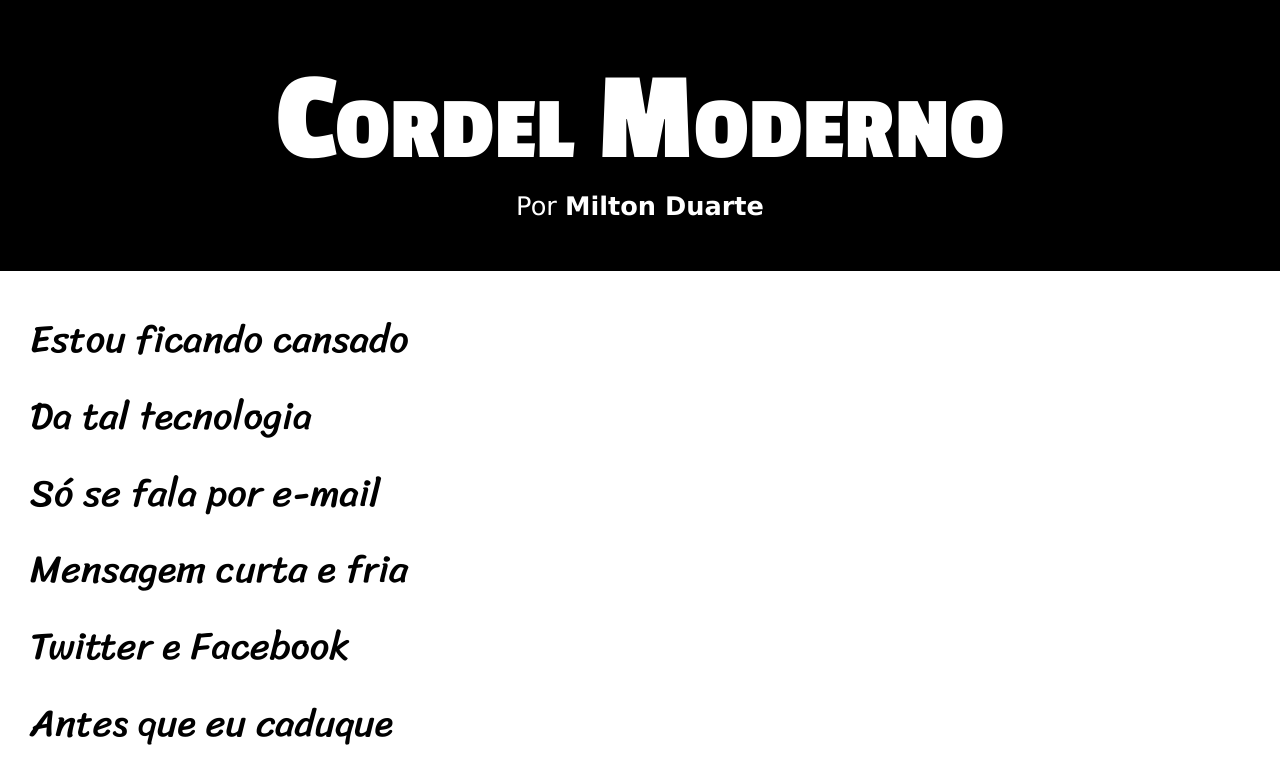
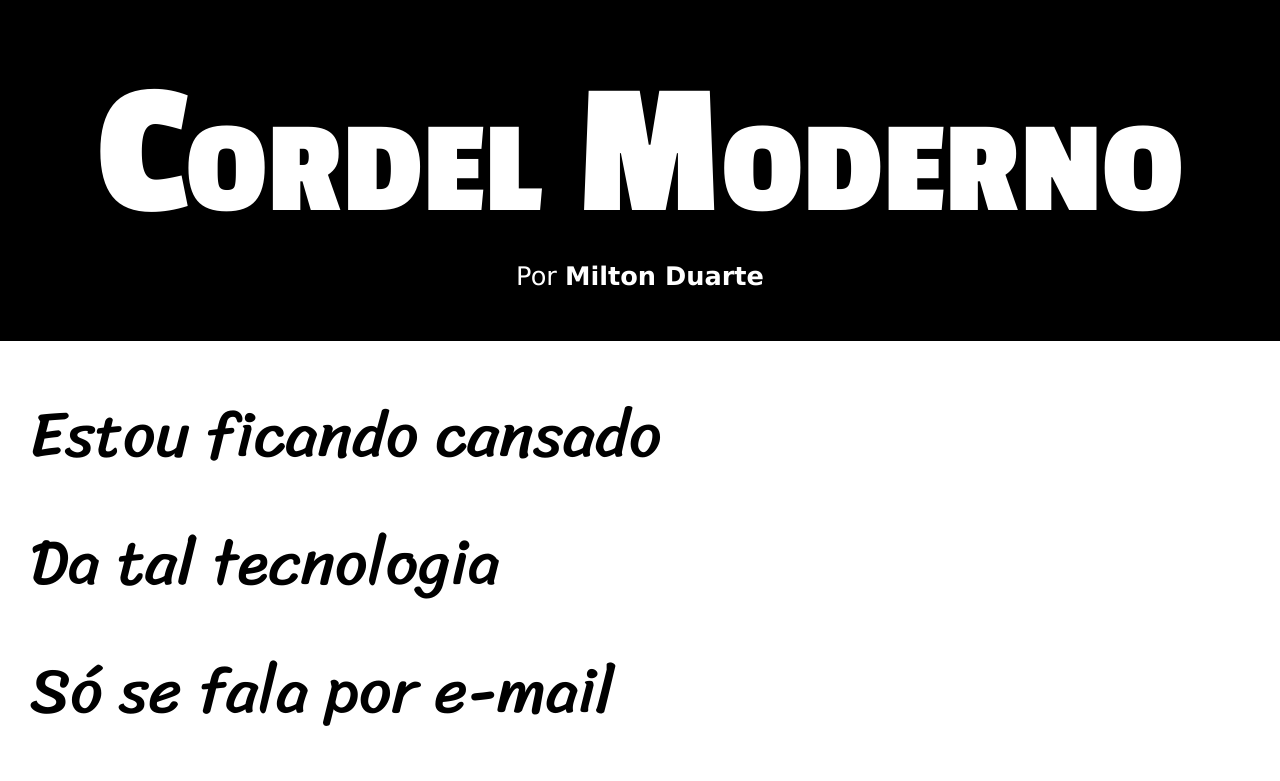
Before and after one commit to lucasbiz/projeto-cordel, a plain HTML site: page index.html in a window 1280 px wide. Shown: the top 781 px of the page. Drawn offline with Linux system fonts and the light colour scheme.

Commit message:
Update style.css

```diff
--- a/style.css
+++ b/style.css
@@ -21,7 +21,7 @@ header{
 }
 
 header > h1 {
-    font-size: 10vw;
+    font-size: 15vw;
     font-family: 'Passion one';
     padding-top: 50px;
     font-variant: small-caps;
@@ -56,7 +56,7 @@ section{
     padding-bottom: 10vh;
     line-height: 2em;
     padding-left: 30px;
-    font-size: 3vw;
+    font-size: 5vw;
     background-size: cover;
     background-repeat: no-repeat;
     background-attachment: fixed;
```
